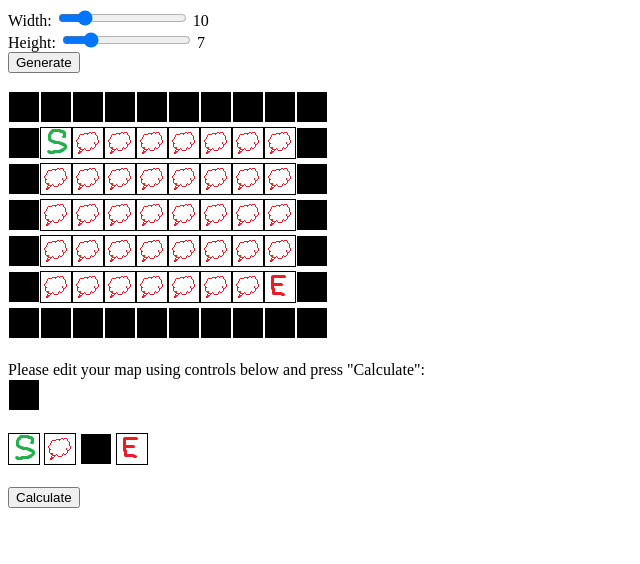
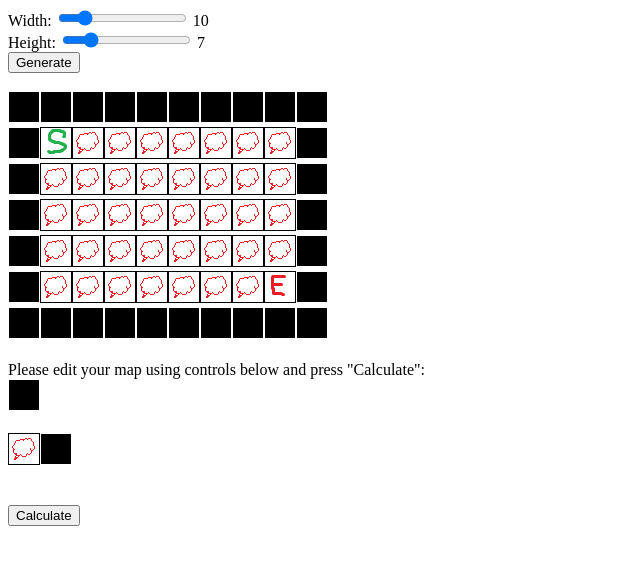
Before and after one commit to mgr-inz-rafal/pathfinder-js-gui, a plain HTML site: page index.html in a window 1280 px wide. Both pictures are taken after a click on the button "Generate". Shown: the whole page, without its empty margins (0-640 px from the left). Drawn offline with Linux system fonts and the light colour scheme.

Commit message:
Generic brush-selection mechanism

```diff
--- a/index.html
+++ b/index.html
@@ -29,11 +29,14 @@
 		<img id="brush_selected" src="penalty1_0.png">
 		<br>
 		<br>
-		<!-- Make this generic -->
-		<img id="brush_start_point" src="start_point.png" onclick="select_brush_start_point()">
-		<img id="brush_penalty_0_5" src="penalty0_5.png" onclick="select_brush_penalty0_5()">
-		<img id="brush_penalty_1_0" src="penalty1_0.png" onclick="select_brush_penalty1_0()">
-		<img id="brush_end_point" src="end_point.png" onclick="select_brush_end_point()">
+		<div id="brushes">
+			<!-- Make this generic
+			<img id="brush_start_point" src="start_point.png" onclick="select_brush_start_point()">
+			<img id="brush_penalty_0_5" src="penalty0_5.png" onclick="select_brush_penalty0_5()">
+			<img id="brush_penalty_1_0" src="penalty1_0.png" onclick="select_brush_penalty1_0()">
+			<img id="brush_end_point" src="end_point.png" onclick="select_brush_end_point()">
+			-->
+		</div>
 		<br>
 		<br>
 		<button type="button" id="calculate">Calculate</button>
@@ -173,27 +176,31 @@
 			return num;
 		}
 
-		function select_brush_start_point () {
-			document.getElementById("brush_selected").src = "start_point.png";
-		}
-
-		function select_brush_end_point () {
-			document.getElementById("brush_selected").src = "end_point.png";
-		}
-
-		function select_brush_penalty1_0 () {
-			document.getElementById("brush_selected").src = "penalty1_0.png";
-		}
-
-		function select_brush_penalty0_5 () {
-			document.getElementById("brush_selected").src = "penalty0_5.png";
-		}
-
 		function apply_selected_brush (event) {
 			var source = event.target || event.srcElement;
 			document.getElementById(source.id).src = document.getElementById("brush_selected").src;
 		}
 
-    </script>
+		var tiles = new Map();
+		tiles.set("penalty0_5.png", {
+			image:"penalty0_5.png",
+			name:"Grass",
+			penalty:0.5
+		});
+		tiles.set("penalty1_0.png", {
+			image:"penalty1_0.png",
+			name:"Wall",
+			penalty:1.0
+		});
+		tiles.forEach(function(value, key) {
+			var tit = `${value.name} [Penalty: ${value.penalty}]`; // ;-)
+			document.getElementById("brushes").innerHTML += `<img id=${key} src=${key} title='${tit}' onclick="select_brush('${key}')">`;
+		});
+
+		function select_brush(brush_name) {
+			document.getElementById("brush_selected").src = brush_name;
+		}
+
+		</script>
 </body>
 </html>
```
